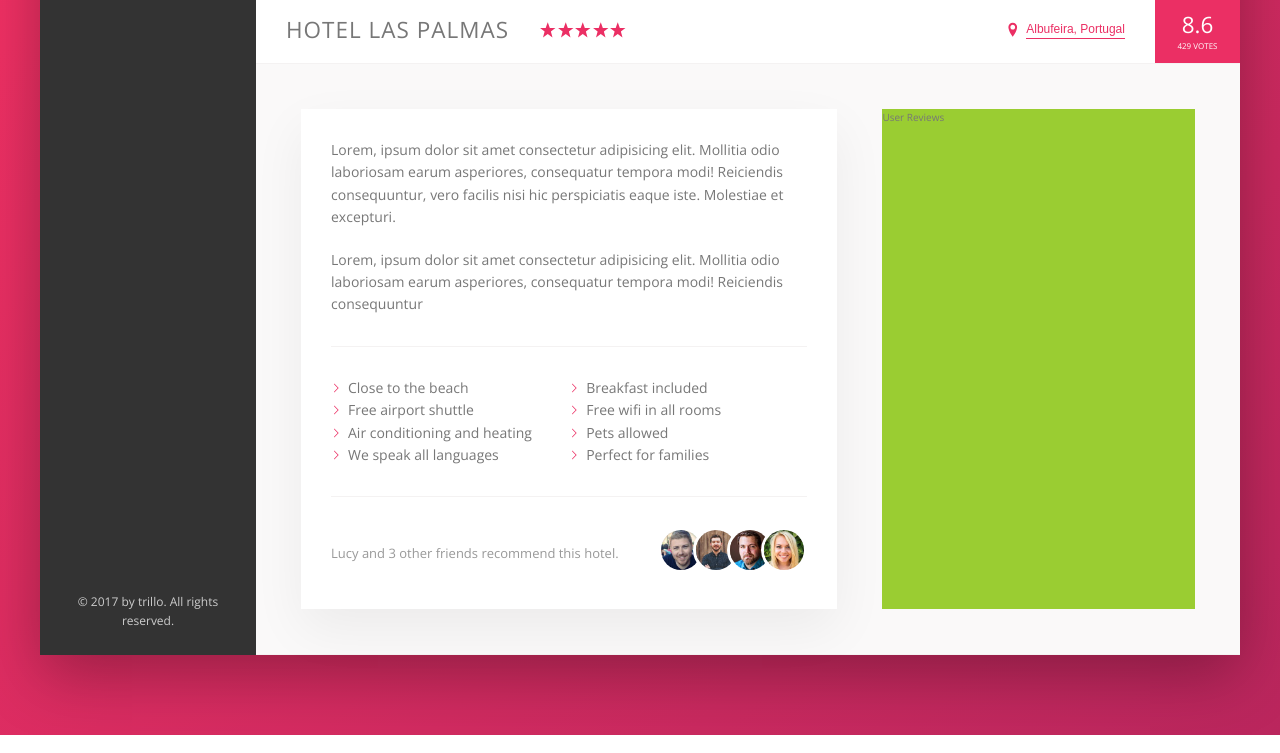
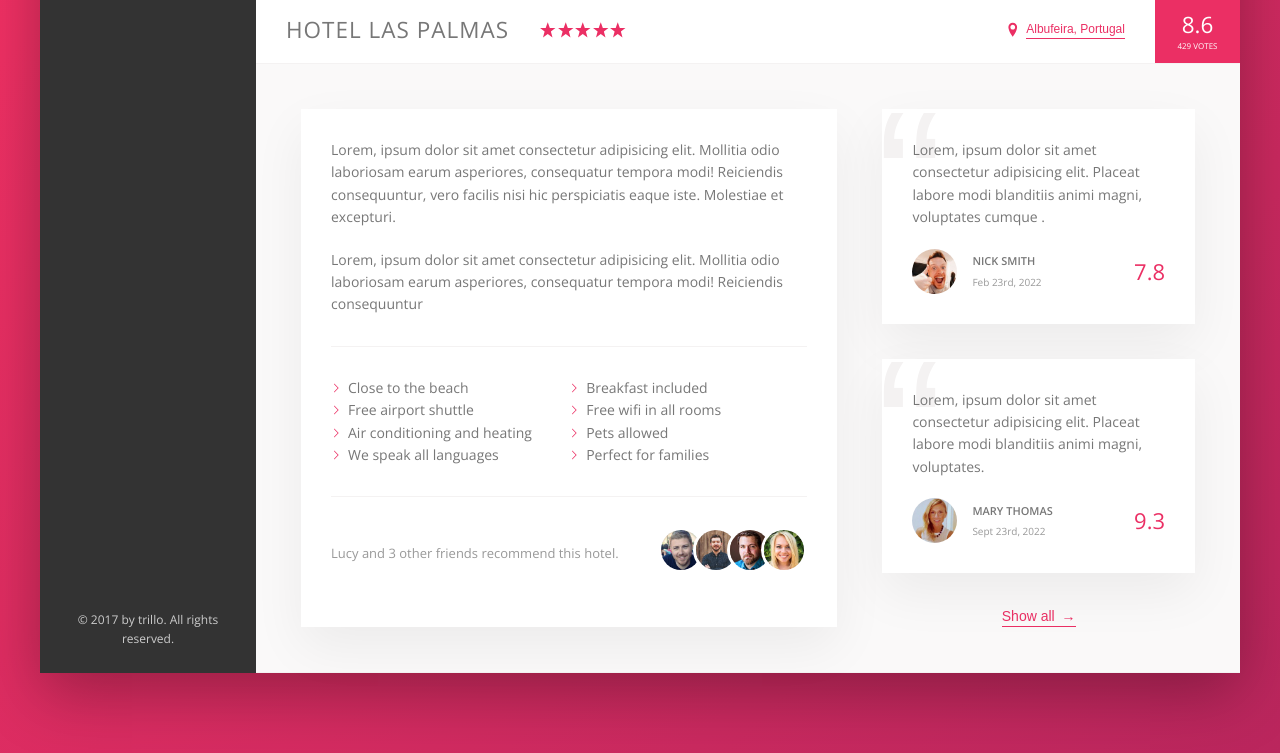
Before and after one commit to oluvercetti/Trillo, a website: page index.html in a window 1280 px wide. Shown: the part 538-1291 px from the top of the page. Drawn offline with nearby package versions, Linux system fonts and the light colour scheme.

Commit message:
user review

```diff
--- a/index.html
+++ b/index.html
@@ -163,7 +163,36 @@
                         </div>
                     </div>
                     <div class="user-reviews">
-                        User Reviews
+                        <figure class="review">
+                            <blockquote class="review__text">
+                                Lorem, ipsum dolor sit amet consectetur adipisicing elit. Placeat labore modi blanditiis animi magni,
+                                voluptates cumque .
+                            </blockquote>
+                            <figcaption class="review__user">
+                                <img src="img/user-1.jpg" alt="User 1" class="review__photo">
+                                <div class="review__user-box">
+                                    <p class="review__user-name">Nick Smith</p>
+                                    <p class="review__user-date">Feb 23rd, 2022</p>
+                                </div>
+                                <div class="review__rating">7.8</div>
+                            </figcaption>
+                        </figure>
+                        <figure class="review">
+                            <blockquote class="review__text">
+                                Lorem, ipsum dolor sit amet consectetur adipisicing elit. Placeat labore modi blanditiis animi magni,
+                                voluptates.
+                            </blockquote>
+                            <figcaption class="review__user">
+                                <img src="img/user-2.jpg" alt="User 2" class="review__photo">
+                                <div class="review__user-box">
+                                    <p class="review__user-name">Mary Thomas</p>
+                                    <p class="review__user-date">Sept 23rd, 2022</p>
+                                </div>
+                                <div class="review__rating">9.3</div>
+                            </figcaption>
+                        </figure>
+
+                        <button class="btn btn--inline">Show all <span>&rarr;</span></button>
                     </div>
                 </div>
             </main>
--- a/sass/_components.scss
+++ b/sass/_components.scss
@@ -269,8 +269,17 @@
         cursor: pointer;
         transition: all 0.2s;
 
+        & span {
+            margin-left: 3px;
+            transition: margin-left 0.2s;
+        }
+
         &:hover {
             color: var(--color-grey-dark-1);
+
+            span {
+                margin-left: 8px;
+            }
         }
 
         &:focus {
@@ -366,7 +375,70 @@
 
         &:not(:last-child) {
             margin-right: -1.5rem;
-
         }
     }
 }
+
+//////////////////////////////////////////////////
+// Reviews
+
+.review {
+    background-color: #fff;
+    box-shadow: var(--shadow-light);
+    padding: 3rem;
+    margin-bottom: 3.5rem;
+    position: relative;
+    overflow: hidden;
+
+    &__text {
+        margin-bottom: 2rem;
+        z-index: 10;
+        position: relative;
+    }
+
+    &__user {
+        display: flex;
+        align-items: center;
+    }
+
+    &__photo {
+        height: 4.5rem;
+        width: 4.5rem;
+        border-radius: 50%;
+        margin-right: 1.5rem;
+    }
+
+    &__user-box {
+        margin-right: auto;
+    }
+
+    &__user-name {
+        font-size: 1.1rem;
+        text-transform: uppercase;
+        font-weight: 600;
+        margin-bottom: 0.4rem;
+    }
+
+    &__user-date {
+        font-size: 1rem;
+        color: var(--color-grey-dark-3);
+    }
+
+    &__rating {
+        font-size: 2.2rem;
+        font-weight: 300;
+        color: var(--color-primary);
+    }
+
+    &::before {
+        content: "\201C";
+        position: absolute;
+        top: -2.75rem;
+        left: -0.6rem;
+        font-size: 20rem;
+        color: var(--color-grey-light-2);
+        font-family: sans-serif;
+        line-height: 1;
+        z-index: 1;
+    }
+}
--- a/sass/_layout.scss
+++ b/sass/_layout.scss
@@ -37,6 +37,7 @@
 }
 
 .detail {
+    font-size: 1.4rem;
     display: flex;
     padding: 4.5rem;
     background-color: var(--color-grey-light-1);
@@ -44,7 +45,6 @@
 }
 
 .description {
-    font-size: 1.4rem;
     background-color: #fff;
     box-shadow: var(--shadow-light);
     padding: 3rem;
@@ -53,6 +53,8 @@
 }
 
 .user-reviews {
-    background-color: yellowgreen;
     flex: 1;
+    display: flex;
+    flex-direction: column;
+    align-items: center;
 }
```
Also changed, not shown: css/style.css.
